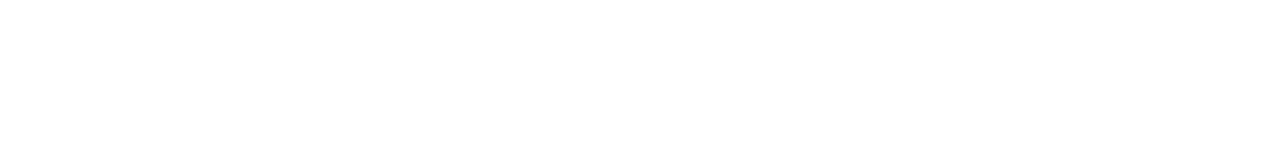
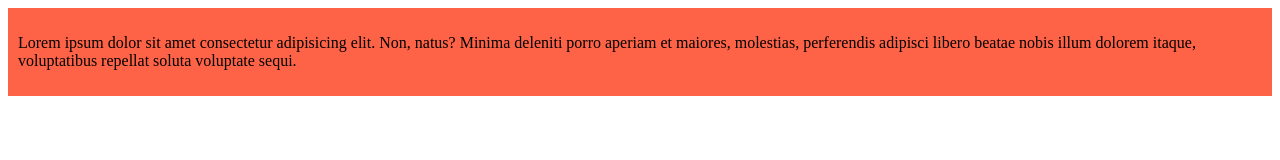
Before and after one commit to tonmoy00saha/my-simple-website, a plain HTML site: page index.html in a window 1280 px wide. Drawn offline with Linux system fonts and the light colour scheme.

Commit message:
added the first blog

```diff
--- a/index.html
+++ b/index.html
@@ -3,9 +3,12 @@
 <head>
     <meta charset="UTF-8">
     <meta name="viewport" content="width=device-width, initial-scale=1.0">
+    <link rel="stylesheet" href="styles/blog.css">
     <title>My simple website</title>
 </head>
 <body>
-
+   <div>
+    <p>Lorem ipsum dolor sit amet consectetur adipisicing elit. Non, natus? Minima deleniti porro aperiam et maiores, molestias, perferendis adipisci libero beatae nobis illum dolorem itaque, voluptatibus repellat soluta voluptate sequi.</p>
+   </div>
 </body>
 </html>
--- /dev/null
+++ b/styles/blog.css
@@ -0,0 +1,4 @@
+div{
+    background-color: tomato;
+    padding: 10px
+}
```
